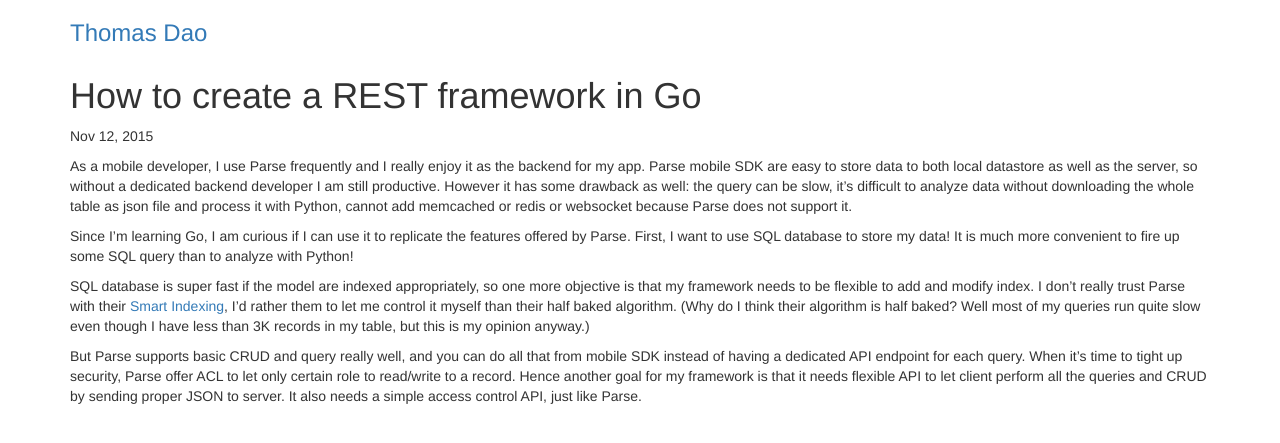
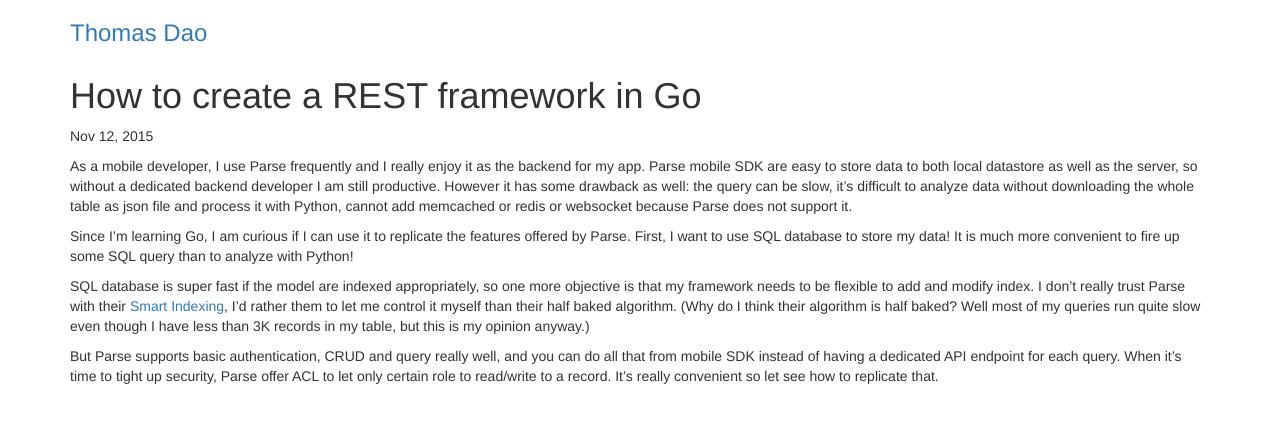
Before and after one commit to thomasdao/thomasdao.github.io, a Jekyll site: the page built from _posts/2015-11-12-how-to-create-rest-framework-in-go.markdown, in a window 1280 px wide. Shown: the top 443 px of the page. Built offline with Jekyll 4.4.1, drawn with Linux system fonts in a browser that asks for light colours.

```diff
--- a/_posts/2015-11-12-how-to-create-rest-framework-in-go.markdown
+++ b/_posts/2015-11-12-how-to-create-rest-framework-in-go.markdown
@@ -11,4 +11,4 @@
 
 SQL database is super fast if the model are indexed appropriately, so one more objective is that my framework needs to be flexible to add and modify index. I don't really trust Parse with their [Smart Indexing](http://blog.parse.com/learn/engineering/smart-indexing-at-parse/), I'd rather them to let me control it myself than their half baked algorithm. (Why do I think their algorithm is half baked? Well most of my queries run quite slow even though I have less than 3K records in my table, but this is my opinion anyway.)
 
-But Parse supports basic CRUD and query really well, and you can do all that from mobile SDK instead of having a dedicated API endpoint for each query. When it's time to tight up security, Parse offer ACL to let only certain role to read/write to a record. Hence another goal for my framework is that it needs flexible API to let client perform all the queries and CRUD by sending proper JSON to server. It also needs a simple access control API, just like Parse.
+But Parse supports basic authentication, CRUD and query really well, and you can do all that from mobile SDK instead of having a dedicated API endpoint for each query. When it's time to tight up security, Parse offer ACL to let only certain role to read/write to a record. It's really convenient so let see how to replicate that.
```
